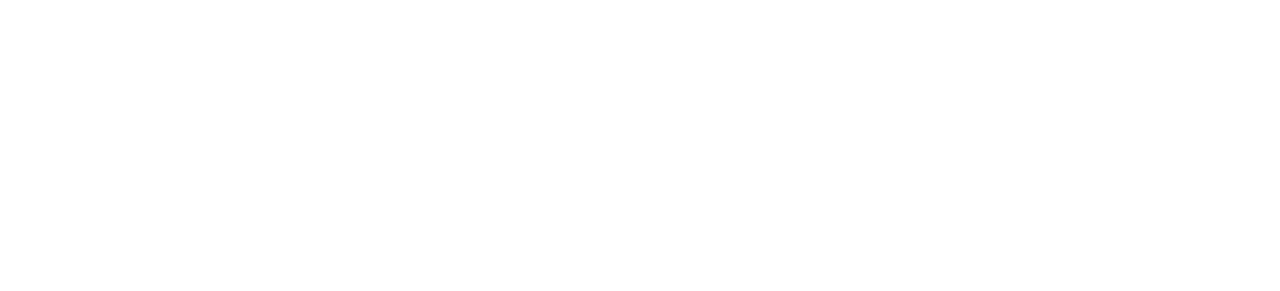
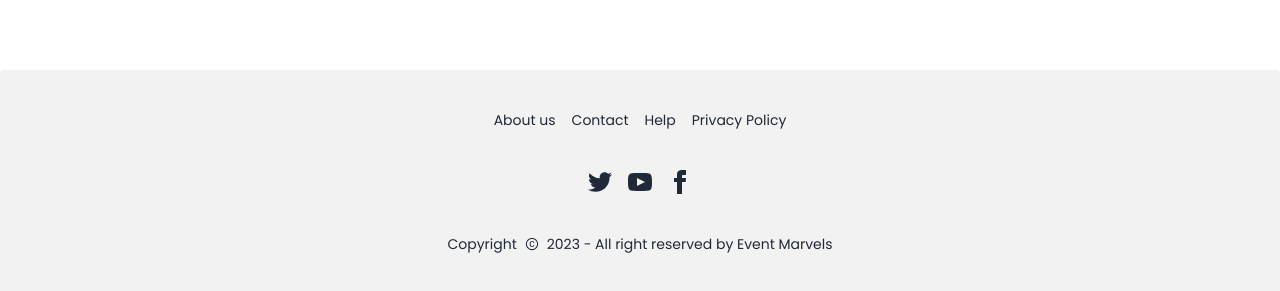
Before and after one commit to ShishirPHS/event-management, a React (Vite) app: page / in a window 1280 px wide. Shown: the part 2098-2389 px from the top of the page. Before the commit the page ends 2168 px from the top, so only its background shows below. Built offline with nearby package versions, Linux system fonts and the light colour scheme; no server answers.

Commit message:
created footer

```diff
--- a/package.json
+++ b/package.json
@@ -13,6 +13,7 @@
     "firebase": "^10.4.0",
     "localforage": "^1.10.0",
     "match-sorter": "^6.3.1",
+    "moment": "^2.29.4",
     "react": "^18.2.0",
     "react-dom": "^18.2.0",
     "react-icons": "^4.11.0",
--- /dev/null
+++ b/src/components/Footer/Footer.jsx
@@ -0,0 +1,61 @@
+import moment from "moment/moment";
+import { AiOutlineCopyrightCircle } from "react-icons/ai";
+
+const Footer = () => {
+  return (
+    <footer className="footer footer-center p-10 bg-base-200 text-base-content rounded">
+      <nav className="grid grid-flow-col gap-4">
+        <a className="link link-hover">About us</a>
+        <a className="link link-hover">Contact</a>
+        <a className="link link-hover">Help</a>
+        <a className="link link-hover">Privacy Policy</a>
+      </nav>
+      <nav>
+        <div className="grid grid-flow-col gap-4">
+          <a>
+            <svg
+              xmlns="http://www.w3.org/2000/svg"
+              width="24"
+              height="24"
+              viewBox="0 0 24 24"
+              className="fill-current"
+            >
+              <path d="M24 4.557c-.883.392-1.832.656-2.828.775 1.017-.609 1.798-1.574 2.165-2.724-.951.564-2.005.974-3.127 1.195-.897-.957-2.178-1.555-3.594-1.555-3.179 0-5.515 2.966-4.797 6.045-4.091-.205-7.719-2.165-10.148-5.144-1.29 2.213-.669 5.108 1.523 6.574-.806-.026-1.566-.247-2.229-.616-.054 2.281 1.581 4.415 3.949 4.89-.693.188-1.452.232-2.224.084.626 1.956 2.444 3.379 4.6 3.419-2.07 1.623-4.678 2.348-7.29 2.04 2.179 1.397 4.768 2.212 7.548 2.212 9.142 0 14.307-7.721 13.995-14.646.962-.695 1.797-1.562 2.457-2.549z"></path>
+            </svg>
+          </a>
+          <a>
+            <svg
+              xmlns="http://www.w3.org/2000/svg"
+              width="24"
+              height="24"
+              viewBox="0 0 24 24"
+              className="fill-current"
+            >
+              <path d="M19.615 3.184c-3.604-.246-11.631-.245-15.23 0-3.897.266-4.356 2.62-4.385 8.816.029 6.185.484 8.549 4.385 8.816 3.6.245 11.626.246 15.23 0 3.897-.266 4.356-2.62 4.385-8.816-.029-6.185-.484-8.549-4.385-8.816zm-10.615 12.816v-8l8 3.993-8 4.007z"></path>
+            </svg>
+          </a>
+          <a>
+            <svg
+              xmlns="http://www.w3.org/2000/svg"
+              width="24"
+              height="24"
+              viewBox="0 0 24 24"
+              className="fill-current"
+            >
+              <path d="M9 8h-3v4h3v12h5v-12h3.642l.358-4h-4v-1.667c0-.955.192-1.333 1.115-1.333h2.885v-5h-3.808c-3.596 0-5.192 1.583-5.192 4.615v3.385z"></path>
+            </svg>
+          </a>
+        </div>
+      </nav>
+      <aside>
+        <p className="flex items-center">
+          Copyright{" "}
+          <AiOutlineCopyrightCircle className="mx-2"></AiOutlineCopyrightCircle>
+          {moment().format("YYYY")} - All right reserved by Event Marvels
+        </p>
+      </aside>
+    </footer>
+  );
+};
+
+export default Footer;
--- a/src/components/Navbar/Navbar.jsx
+++ b/src/components/Navbar/Navbar.jsx
@@ -54,7 +54,7 @@
           </ul>
         </div>
         <div>
-          <h3 className="font-bold text-4xl">Event Management</h3>
+          <h3 className="font-bold text-4xl">Event Marvels</h3>
         </div>
       </div>
       <div className="navbar-center hidden lg:flex">
--- a/src/pages/Home/Home.jsx
+++ b/src/pages/Home/Home.jsx
@@ -1,6 +1,7 @@
 import { useLoaderData } from "react-router-dom";
 import Service from "../../components/Service/Service";
 import Banner from "../../components/Banner/Banner";
+import Footer from "../../components/Footer/Footer";
 
 const Home = () => {
   const data = useLoaderData();
@@ -18,6 +19,7 @@
           ))}
         </div>
       </div>
+      <Footer></Footer>
     </div>
   );
 };
```
Also changed, not shown: 1 other file (tests, documents, lock files or other folders).
